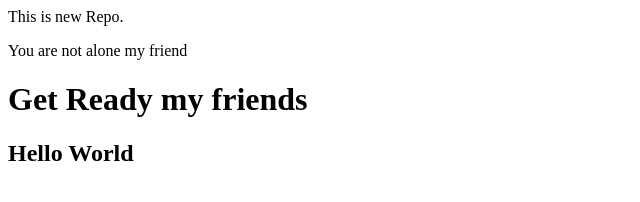
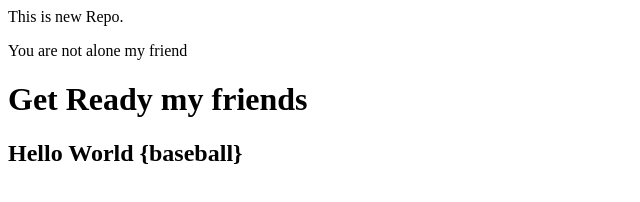
Before and after one commit to GGore369/local-Repo, a plain HTML site: page index.html in a window 1280 px wide. Shown: the whole page, without its empty margins (0-640 px from the left). Drawn offline with Linux system fonts and the light colour scheme.

Commit message:
baseball

```diff
--- a/index.html
+++ b/index.html
@@ -1,4 +1,4 @@
 <p>This is new Repo.</p>
 <p>You are not alone my friend</p>
 <h1>Get Ready my friends</h1>
-<h2>Hello World</h2>
+<h2>Hello World {baseball}</h2>
```
